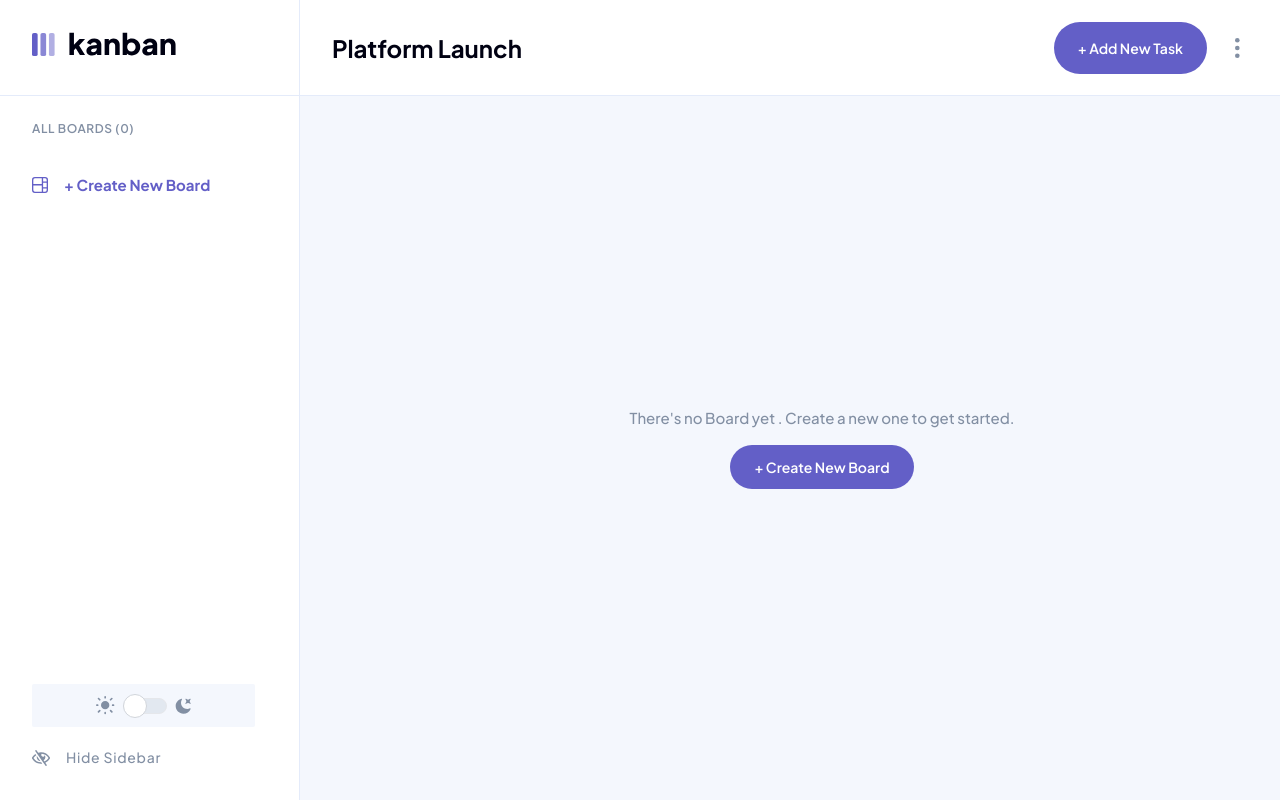
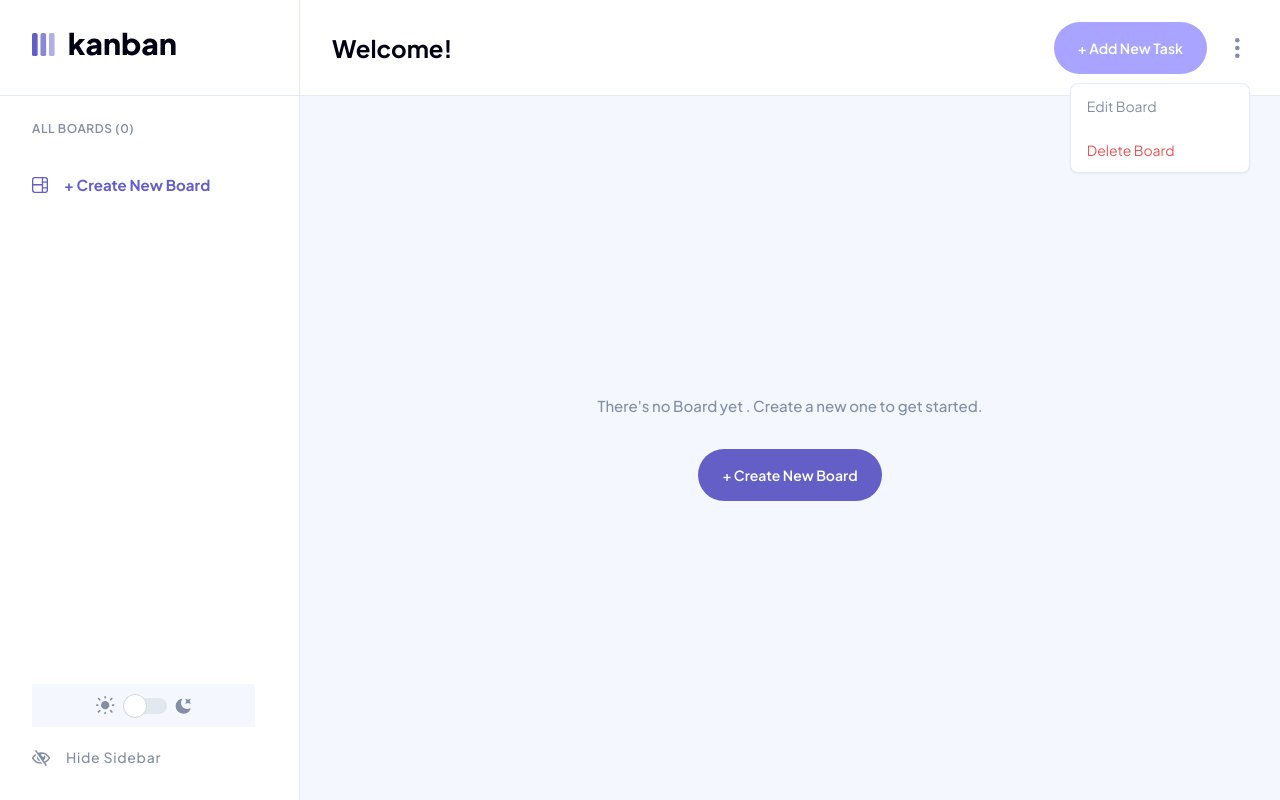
Before and after one commit to Dadci/kanban-app, a React app: page / in a window 1280 px wide. Both pictures are taken after a click on the picture 1237 px from the left and 47 px from the top of the page. Built offline with nearby package versions, Linux system fonts and the light colour scheme; the HTML template or start-up script is replaced by a standard one.

Commit message:
Added edit, delete boards features and options on navbar

```diff
--- /dev/null
+++ b/src/components/AlertDialog.jsx
@@ -0,0 +1,45 @@
+import React from 'react'
+import { useDispatch, useSelector } from 'react-redux'
+import { closeAlertDialog } from '../store/modalSlice'
+import { deleteBoard } from '../store/boardsSlice'
+import toast from 'react-hot-toast'
+
+const AlertDialog = () => {
+
+    const dispatch = useDispatch()
+    const activeBoard = useSelector((state) => state.boards.activeBoard)
+    const boards = useSelector((state) => state.boards.boards)
+
+    const currentBoard = boards.find(board => board.id === activeBoard)
+
+    const handleDelete = () => {
+        dispatch(deleteBoard(activeBoard))
+        dispatch(closeAlertDialog())
+        toast.success('Board deleted successfully!')
+
+    }
+
+    const handleCancel = () => {
+        dispatch(closeAlertDialog())
+    }
+
+
+
+    return (
+        <div className='fixed inset-0 flex items-center justify-center  bg-neutral-950/70 z-50'>
+
+            <div className='bg-white w-[500px] rounded-lg p-8 flex flex-col shadow-sm gap-6 '>
+                <h1 className='text-destructive text-lg font-bold'>Delete this board?</h1>
+                <p className='text-text-secondary text-sm leading-6'>Are you sure you want to delete the '{currentBoard?.name}' board? This action will remove all columns and tasks and cannot be reversed.</p>
+                <div className='flex flex-row items-center justify-center w-full gap-5'>
+                    <button type='button' className='bg-destructive text-white px-6 py-3 text-sm font-bold rounded-full hover:bg-destructive-hover w-full' onClick={handleDelete}>Delete</button>
+                    <button type='button' className='text-text-secondary bg-background text-sm font-bold px-6 py-3 rounded-full hover:bg-gray-100 w-full' onClick={handleCancel}>Cancel</button>
+                </div>
+
+            </div>
+
+        </div>
+    )
+}
+
+export default AlertDialog
--- a/src/components/BoardDialog.jsx
+++ b/src/components/BoardDialog.jsx
@@ -1,6 +1,6 @@
-import React, { useState } from 'react'
+import React, { useState, useEffect } from 'react'
 import { useDispatch, useSelector } from 'react-redux'
-import { addBoard } from '../store/boardsSlice'
+import { addBoard, editBoard } from '../store/boardsSlice'
 import { closeBoardDialog } from '../store/modalSlice'
 import { v4 as uuidv4 } from 'uuid'
 import close_icon from '../assets/icon-cross.svg'
@@ -15,6 +15,7 @@ const BoardDialog = () => {
 
 
     const dispatch = useDispatch()
+    const { dialogType, boardData } = useSelector(state => state.modal)
     const [boardName, setBoardName] = useState('')
     const [error, setError] = useState('')
     const [columns, setColumns] = useState([
@@ -23,6 +24,16 @@ const BoardDialog = () => {
             name: ''
         }
     ])
+
+    useEffect(() => {
+        if (dialogType === 'edit' && boardData) {
+            setBoardName(boardData.name)
+            setColumns(boardData.columns.map(col => ({
+                id: col.id,
+                name: col.name
+            })))
+        }
+    }, [dialogType, boardData])
 
 
     const handleAddColumn = (e) => {
@@ -71,6 +82,14 @@ const BoardDialog = () => {
             return
         }
 
+        if (dialogType === 'edit') {
+            dispatch(editBoard({
+                id: boardData.id,
+                name: boardName,
+                columns: columns
+            }))
+            toast.success('Changes saved successfully!')
+        } else {
             const newBoard = {
                 id: uuidv4(),
                 name: boardName,
@@ -80,11 +99,10 @@ const BoardDialog = () => {
                     tasks: []
                 }))
             }
-
             dispatch(addBoard(newBoard))
+            toast.success('Board added successfully!')
+        }
         dispatch(closeBoardDialog())
-        toast.success('Board added successfully!')
-
     }
 
 
@@ -94,7 +112,7 @@ const BoardDialog = () => {
             <div className='w-[480px] flex flex-col p-8 bg-white rounded-lg shadow-sm '>
 
                 <div className='flex flex-row items-center justify-between w-full'>
-                    <h1 className='text-text font-bold text-lg'>Add New Board</h1>
+                    <h1 className='text-text font-bold text-lg'> {dialogType === 'edit' ? 'Edit Board' : 'Add New Board'}</h1>
                     <img src={close_icon} alt='close' type='button' className='cursor-pointer'
                         onClick={handleClose}
                     />
@@ -121,7 +139,7 @@ const BoardDialog = () => {
                     ))}
                     <button type='button' className='text-primary mb-6 font-semibold text-sm px-4 py-3 bg-primary/25 rounded-full' onClick={handleAddColumn}>+ Add New Column</button>
 
-                    <button type='submit' className='bg-primary text-sm font-semibold text-white px-4 py-3 rounded-full w-fullhover:bg-primary-hover'>Create New Board</button>
+                    <button type='submit' className='bg-primary text-sm font-semibold text-white px-4 py-3 rounded-full w-fullhover:bg-primary-hover'>{dialogType === 'edit' ? 'Save Changes' : 'Create New Board'}</button>
                 </form>
 
             </div>
--- a/src/components/BoardWarpper.jsx
+++ b/src/components/BoardWarpper.jsx
@@ -18,19 +18,21 @@ const BoardWarpper = () => {
         dispatch(openBoardDialog())
     }
 
-    const handleAddColumn = () => {
-
-        dispatch(openBoardDialog({ type: 'addColumn', boardId: activeBoard }))
+    const handleEdit = () => {
+        dispatch(openBoardDialog({
+            type: 'edit',
+            board: currentBoard
+        }))
     }
 
 
     return (
         <>
-            {boards.length === 0 ? <div className='flex flex-col items-center justify-center flex-1 gap-4'>
+            {boards.length === 0 ? <div className='flex flex-col items-center justify-center flex-1 gap-8'>
                 <h1 className='text-text-secondary font-medium text-[15px]'>
                     There's no Board yet . Create a new one to get started.
                 </h1>
-                <button className='bg-primary text-sm font-semibold text-white px-6 py-3 rounded-full hover:bg-primary-hover' onClick={handleClick}>+ Create New Board</button>
+                <button className='bg-primary text-sm font-semibold text-white px-6 py-4 rounded-full hover:bg-primary-hover' onClick={handleClick}>+ Create New Board</button>
 
 
 
@@ -42,7 +44,7 @@ const BoardWarpper = () => {
 
                 ))}
 
-                <div className='flex flex-col items-center justify-center p-5 bg-primary-hover/10 w-[280px] rounded-lg cursor-pointer mt-10' onClick={handleAddColumn}>
+                <div className='flex flex-col items-center justify-center p-5 bg-[#E9EFFA] w-[280px] rounded-lg cursor-pointer mt-10 mb-8' onClick={handleEdit}>
 
                     <h1 className='text-text-secondary font-medium text-xl '>+ Add New Column</h1>
 
--- a/src/components/DashboardLayout.jsx
+++ b/src/components/DashboardLayout.jsx
@@ -3,35 +3,37 @@ import NavBar from './NavBar'
 import SideBar from './SideBar'
 import BoardWarpper from './BoardWarpper'
 import BoardDialog from './BoardDialog'
+import AlertDialog from './AlertDialog'
 import { useDispatch, useSelector } from 'react-redux'
 import Open_icon from '../assets/icon-show-sidebar.svg'
 
 
 const DashboardLayout = () => {
 
-    const [open, setOpen] = useState(false)
+    const [open, setOpen] = useState(false) // Sidebar state
 
 
-
-    const openModal = useSelector((state) => state.modal.isBoardDialogOpen)
-
+    const openModal = useSelector((state) => state.modal.isBoardDialogOpen) // Board Dialog state
+    const openAlert = useSelector((state) => state.modal.isAlertDialogOpen) // Alert Dialog state
 
 
     return (
         <div className='w-screen h-screen bg-background flex flex-col relative'>
             <NavBar />
-            <div className='flex flex-1 overflow-hidden'>
+            <div className='flex flex-1 overflow-hidden relative'>
                 <SideBar open={open} setOpen={setOpen} />
 
-                <div className={`p-4 bg-primary w-16 h-12 rounded-r-full self-end mb-8 cursor-pointer flex items-center justify-center transition-all duration-500 ease-in-out
+                <div className={`p-5 bg-primary absolute w-14 h-14 rounded-r-full self-end mb-8 cursor-pointer flex items-center justify-center transition-all duration-500 ease-in-out
                 ${open ? 'opacity-100 translate-x-0' : 'opacity-0 translate-x-[-100px]'}
                 ${open ? 'visible' : 'invisible'}`}>
-                    <img src={Open_icon} alt='open' onClick={() => setOpen(!open)} />
+                    <img src={Open_icon} alt='open' onClick={() => setOpen(!open)} className=' self-center' />
                 </div>
 
                 <BoardWarpper />
             </div>
             {openModal && <BoardDialog />}
+            {openAlert && <AlertDialog />}
+
         </div>
     )
 }
--- a/src/components/NavBar.jsx
+++ b/src/components/NavBar.jsx
@@ -1,12 +1,47 @@
 import React from 'react'
 import logo_dark from '../assets/logo-dark.svg'
 import dots from '../assets/icon-vertical-ellipsis.svg'
+import { useState, useEffect, useRef } from 'react'
+import Options from './Options'
+import { useSelector } from 'react-redux'
 
 
 const NavBar = () => {
+    const [openOptions, setOpenOptions] = useState(false)
+    const optionsRef = useRef(null)
+
+    const boards = useSelector((state) => state.boards.boards)
+    const activeBoard = useSelector((state) => state.boards.activeBoard)
+
+    const currentBoard = boards.find(board => board.id === activeBoard)
+
+    const activeBoardName = currentBoard?.name || 'Welcome!'
+
+    useEffect(() => {
+
+        const handleClickOutside = (event) => {
+            if (optionsRef.current && !optionsRef.current.contains(event.target)) {
+                setOpenOptions(false)
+            }
+        }
+
+        document.addEventListener('mousedown', handleClickOutside)
+        return () => {
+            document.removeEventListener('mousedown', handleClickOutside)
+        }
+
+    }, [])
+
+
+    const handleOptions = () => {
+        setOpenOptions(!openOptions)
+    }
+
+
+
     return (
         <div >
-            <nav className='flex flex-row items-center w-full h-24 bg-white border-b border-b-lines '>
+            <nav className='flex flex-row items-center w-full h-24 bg-white border-b border-b-lines'  >
 
                 <div className='p-8 w-[300px] border-r border-r-lines h-full'>
 
@@ -16,12 +51,14 @@ const NavBar = () => {
 
                 <div className='flex items-center justify-between flex-1 p-8'>
 
-                    <h1 className='text-text text-2xl font-bold'>Platform Launch</h1>
+                    <h1 className='text-text text-2xl font-bold'>{activeBoardName}</h1>
 
-                    <div className='flex items-center gap-5 '>
+                    <div className='flex items-center gap-5 relative' ref={optionsRef}>
 
-                        <button className='bg-primary text-sm font-semibold text-white px-6 py-4 rounded-full hover:bg-primary-hover'>+ Add New Task</button>
-                        <img src={dots} alt="dots" className=' cursor-pointer p-2' />
+                        <button disabled={boards.length === 0} className='bg-primary text-sm disabled:bg-primary-hover font-semibold text-white px-6 py-4 rounded-full hover:bg-primary-hover'>+ Add New Task</button>
+                        <img src={dots} alt="dots" className=' cursor-pointer p-2' onClick={handleOptions} />
+
+                        {openOptions && <Options />}
 
                     </div>
 
--- /dev/null
+++ b/src/components/Options.jsx
@@ -0,0 +1,35 @@
+import React from 'react'
+import { useDispatch, useSelector } from 'react-redux'
+import { openBoardDialog, openAlertDialog } from '../store/modalSlice'
+
+const Options = () => {
+    const dispatch = useDispatch()
+    const boards = useSelector((state) => state.boards.boards)
+    const activeBoard = useSelector((state) => state.boards.activeBoard)
+
+    const currentBoard = boards.find(board => board.id === activeBoard)
+
+    const handleEdit = () => {
+        dispatch(openBoardDialog({
+            type: 'edit',
+            board: currentBoard
+
+        }))
+
+    }
+
+    const handleDelete = () => {
+        dispatch(openAlertDialog())
+    }
+
+    return (
+        <div className='absolute translate-y-20 shadow-sm translate-x-4 bg-white border border-lines w-[180px] rounded-lg gap-4 z-50 '>
+            <button disabled={boards.length === 0} type='button' className='text-text-secondary text-left px-4 py-3 text-sm w-full hover:bg-gray-100' onClick={handleEdit} >Edit Board</button>
+
+            <button disabled={boards.length === 0}  type='button' className='text-destructive text-left text-sm px-4 py-3 hover:bg-gray-100 w-full' onClick={handleDelete}>Delete Board</button>
+
+        </div>
+    )
+}
+
+export default Options
```
Also changed, not shown: src/main.jsx (+6 -1 lines), src/store/modalSlice.js (+16 -3 lines). Lines whose indentation alone changed are shown as unchanged.
